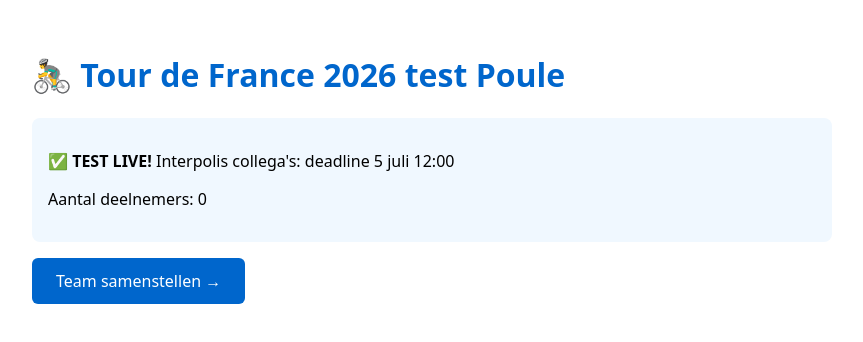
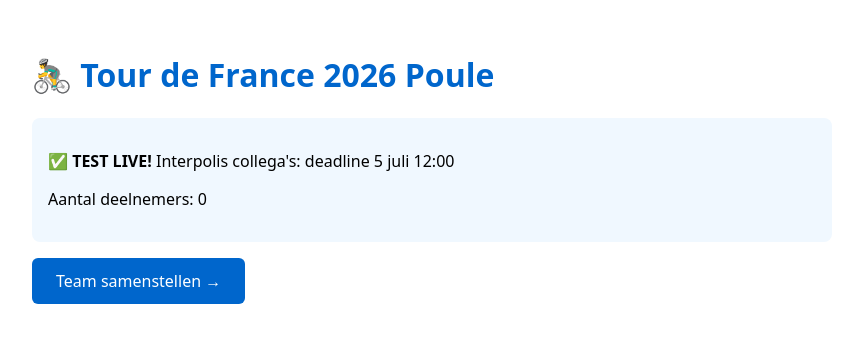
Before and after one commit to edwinkroon/tour-poule-test, a plain HTML site: page index.html in a window 1280 px wide. Shown: the whole page, without its empty margins (208-1071 px from the left). Drawn offline with Linux system fonts and the light colour scheme.

Commit message:
Update index.html

```diff
--- a/index.html
+++ b/index.html
@@ -10,7 +10,7 @@
   </style>
 </head>
 <body>
-  <h1>🚴‍♂️ Tour de France 2026 test Poule</h1>
+  <h1>🚴‍♂️ Tour de France 2026 Poule</h1>
   <div class="status">
     <p><strong>✅ TEST LIVE!</strong> Interpolis collega's: deadline 5 juli 12:00</p>
     <p>Aantal deelnemers: <span id="count">0</span></p>
```
